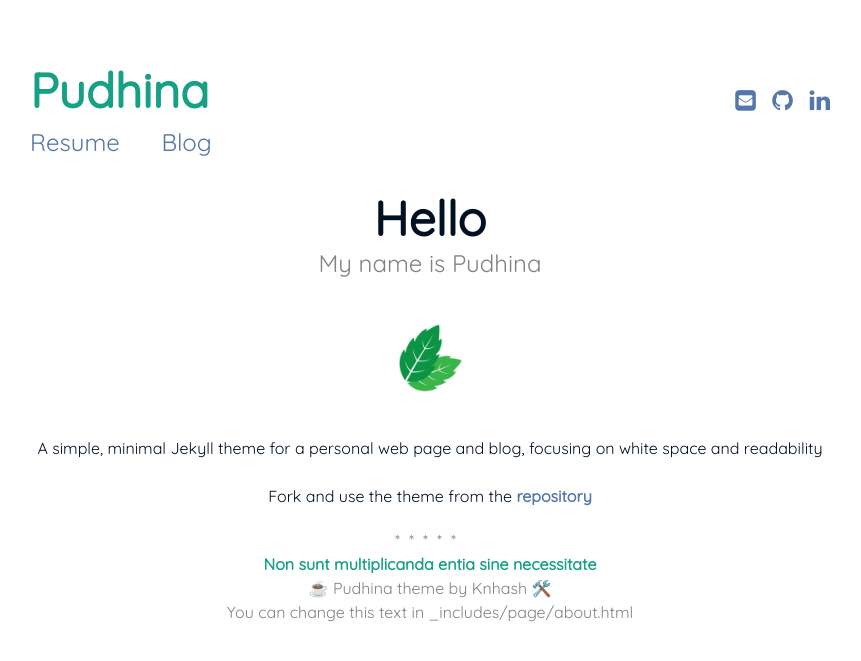
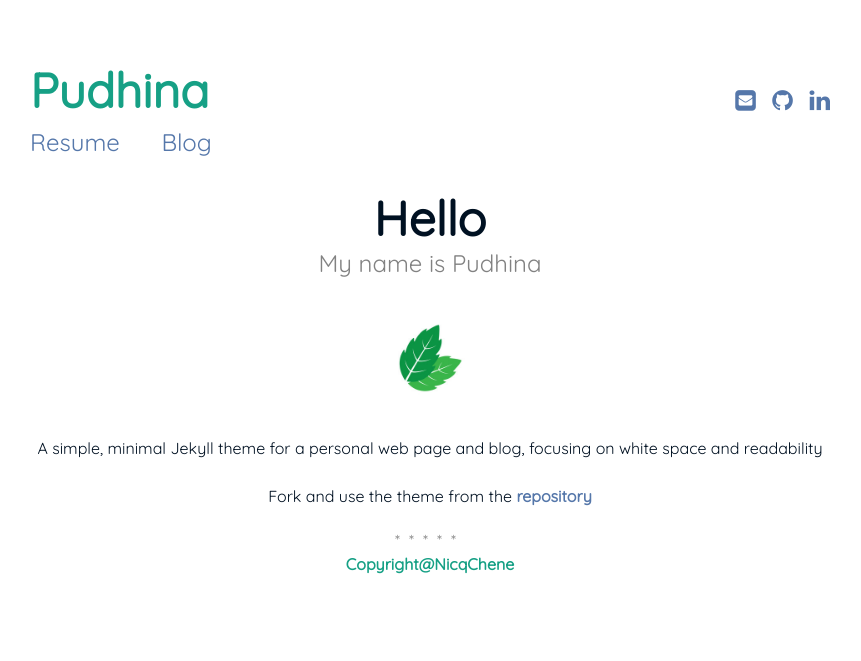
Before and after one commit to nicqchen/nicqchen.github.io, a Jekyll site: the page built from index.md, in a window 1280 px wide. Shown: the top 661 px of the page, without its empty margins (210-1071 px from the left). Built offline with Jekyll 4.4.1, drawn with Linux system fonts in a browser that asks for light colours.

Commit message:
change about page

```diff
--- a/_includes/page/about.html
+++ b/_includes/page/about.html
@@ -1,8 +1,6 @@
 <div class="about">
 <div class="about__devider">*****</div>
 <div class="about__text">
-<strong> Non sunt multiplicanda entia sine necessitate </strong>
-<br>☕ Pudhina theme by Knhash 🛠️
-<br> You can change this text in _includes/page/about.html
+<strong> Copyright@NicqChene </strong>
 </div>
 </div>
```
Also changed, not shown: 1 other file.
